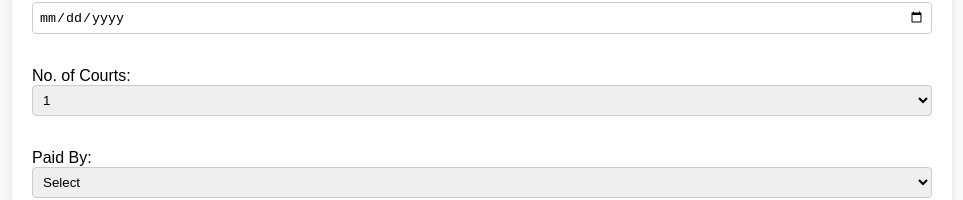
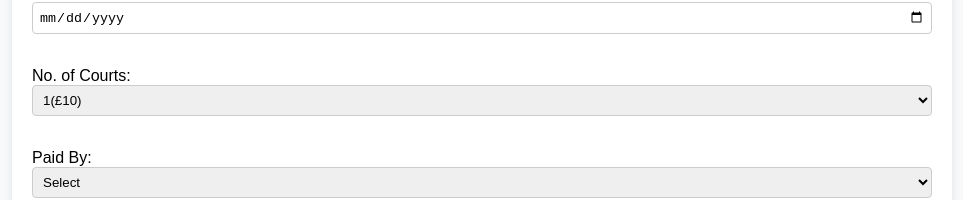
Before and after one commit to anilkumarvignan/redrow-badminton-app, a React (Create React App) app: page / in a window 1280 px wide. Shown: the part 233-433 px from the top of the page, without its empty margins (158-1121 px from the left). Built offline with nearby package versions, Linux system fonts and the light colour scheme.

Commit message:
Update Sessions.js

```diff
--- a/src/Sessions.js
+++ b/src/Sessions.js
@@ -50,8 +50,8 @@ const saveSession = async () => {
       <label>Date: <input type="date" value={date} onChange={e => setDate(e.target.value)} /></label><br />
       <label>No. of Courts:
         <select value={courts} onChange={e => setCourts(Number(e.target.value))}>
-          <option value={1}>1</option>
-          <option value={2}>2</option>
+          <option value={1}>1(£10) </option>
+          <option value={2}>2(£20)</option>
         </select>
       </label><br />
       <label>Paid By:
```
